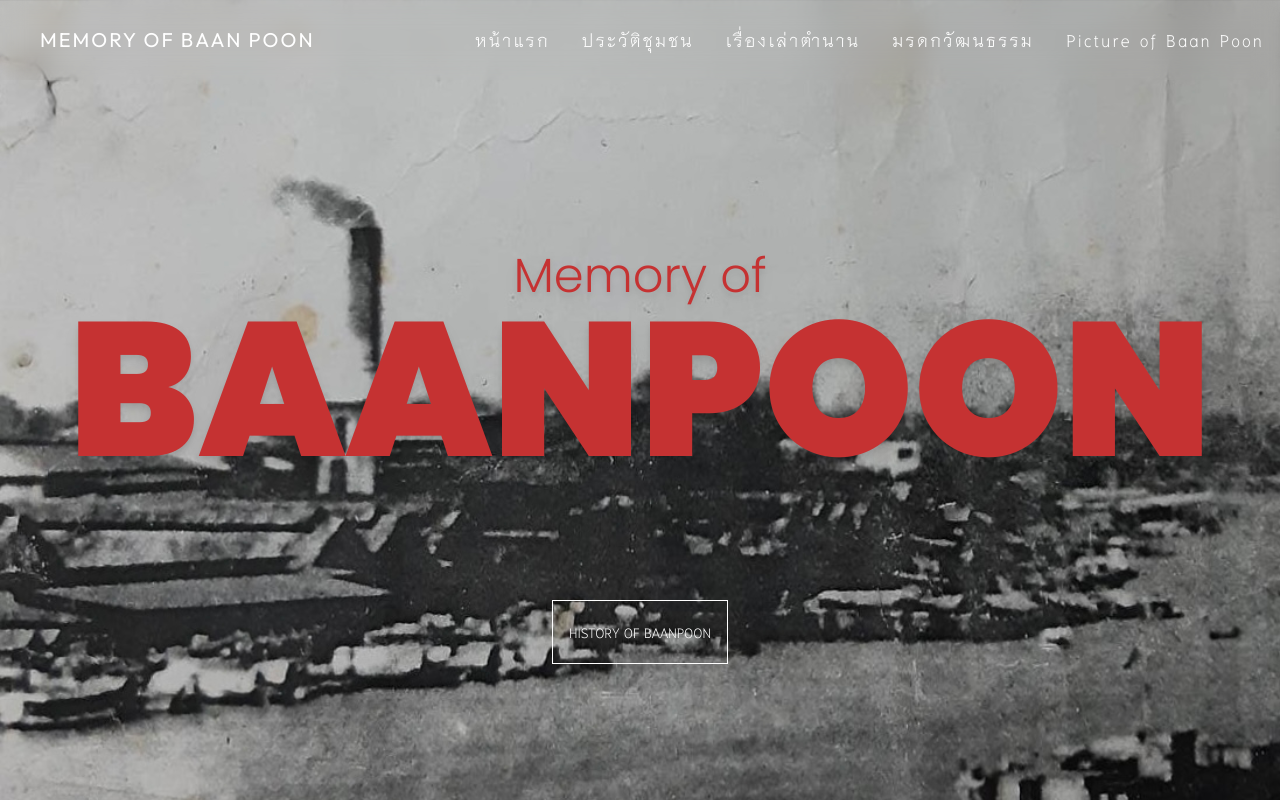
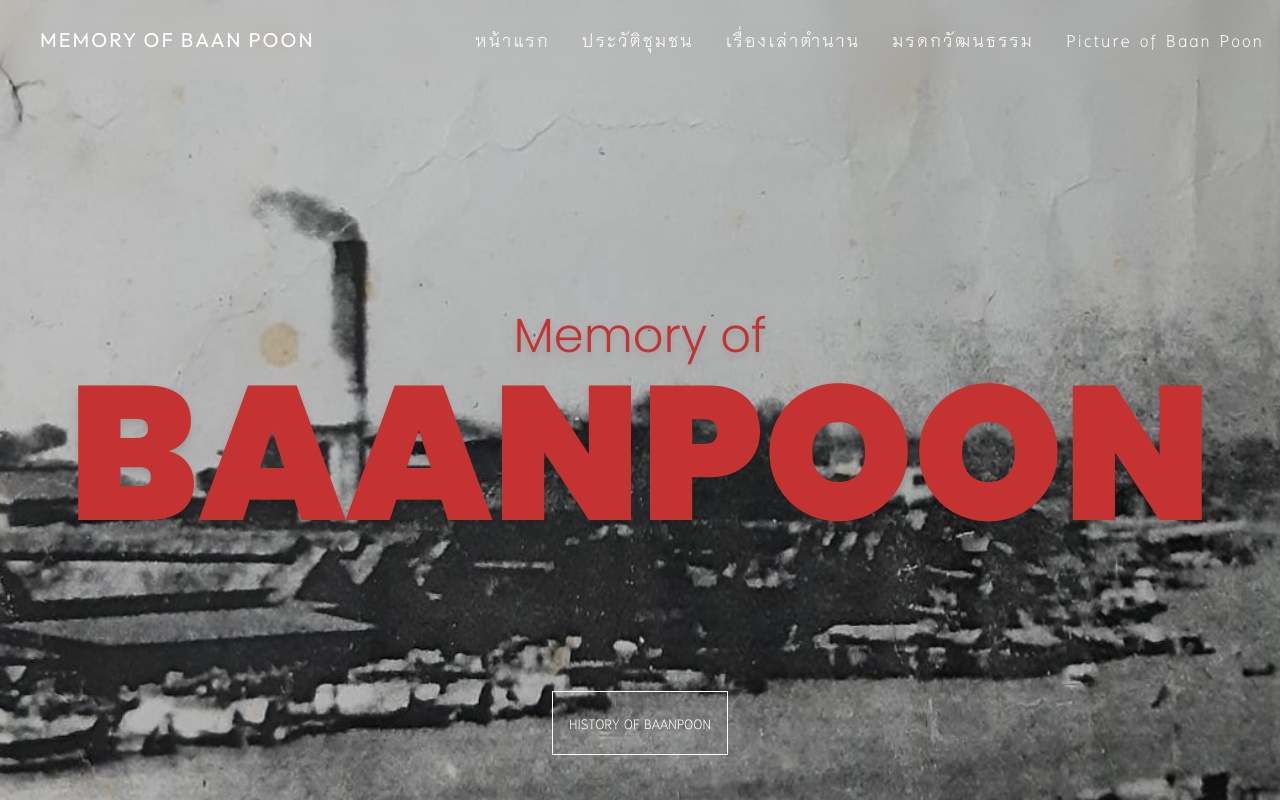
Before and after one commit to Ball15124/memoryOfBaanPoon, a Next.js app: page / in a window 1280 px wide. Shown: the top 800 px of the page. Built offline with nearby package versions, Linux system fonts and the light colour scheme.

Commit message:
Fixed ios again and again and again

```diff
--- a/app/page.tsx
+++ b/app/page.tsx
@@ -83,14 +83,14 @@ export default function Home() {
     <>
       <main className="flex w-full flex-col pb-5 relative top-[-80px]">
         {/* Replace 'path/to/your/image.jpg' with the actual path to your image */}
-        <div className="flex flex-col w-full h-[1100px] bg-[url('/assests/images/หน้าแรก(1).JPG')] bg-fixed bg-center bg-no-repeat bg-cover justifiy-center items-center justify-items-center">
+        <div className="flex flex-col sticky top-0 w-full h-[1100px] bg-[url('/assests/images/หน้าแรก(1).JPG')] bg-scroll bg-center bg-no-repeat bg-cover justifiy-center items-center justify-items-center">
           <h1
-            className={`${poppins.className} fixed top-[30%] text-[28px] sm:text-[30px] lg:text-[48px] text-[#C53232] font-light drop-shadow-lg text-center animate-fade-in`}
+            className={`${poppins.className} text-[28px] sm:text-[30px] lg:text-[48px] text-[#C53232] font-light drop-shadow-lg text-center mt-[300px] animate-fade-in`}
           >
             Memory of
           </h1>
           <h1
-            className={`${poppins.className} fixed top-[31%] text-[50px] sm:text-[70px] font-extrabold md:text-[90px] lg:text-[110px] xl:text-[190px] text-[#C53232] drop-shadow-lg animate-fade-in text-center`}
+            className={`${poppins.className} mt-[-30px] md:mt-[-40px] lg:mt-[-60px] text-[50px] sm:text-[70px] font-extrabold md:text-[90px] lg:text-[110px] xl:text-[190px] text-[#C53232] drop-shadow-lg animate-fade-in text-center`}
           >
             BAANPOON
           </h1>
@@ -102,7 +102,7 @@ export default function Home() {
           </button> */}
           <button
             onClick={() => router.push("/history")}
-            className="fixed top-[75%] text-white hover:text-black transition-colors duration-[500ms] hover:bg-white text-[16px] sm:text-[18px] md:text-[20px] p-2 md:p-4 bg-transparent border-[1px] border-white self-center text-center "
+            className="relative top-[8.5%] text-white hover:text-black transition-colors duration-[500ms] hover:bg-white text-[16px] sm:text-[18px] md:text-[20px] p-2 md:p-4 bg-transparent border-[1px] border-white self-center text-center"
           >
             HISTORY OF BAANPOON
           </button>
```
